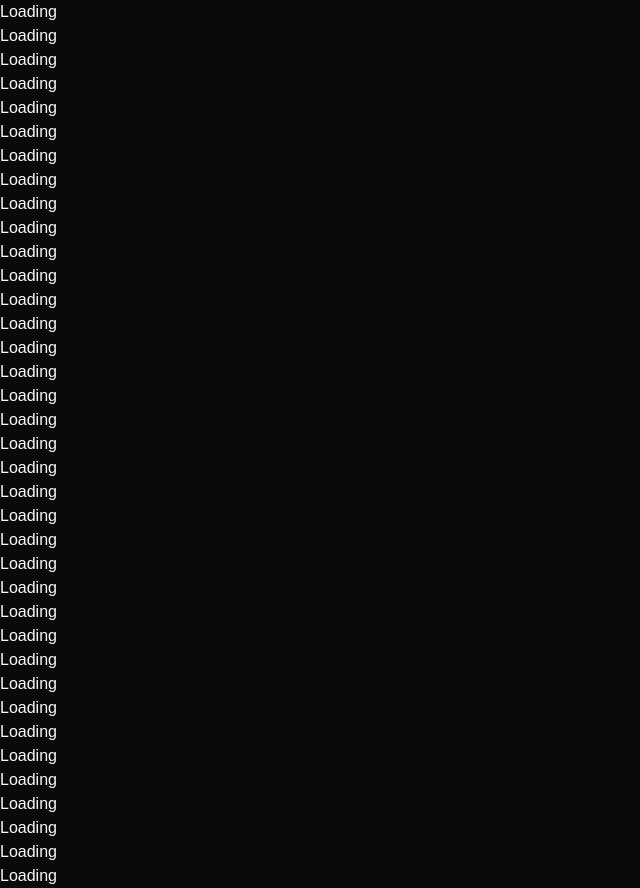
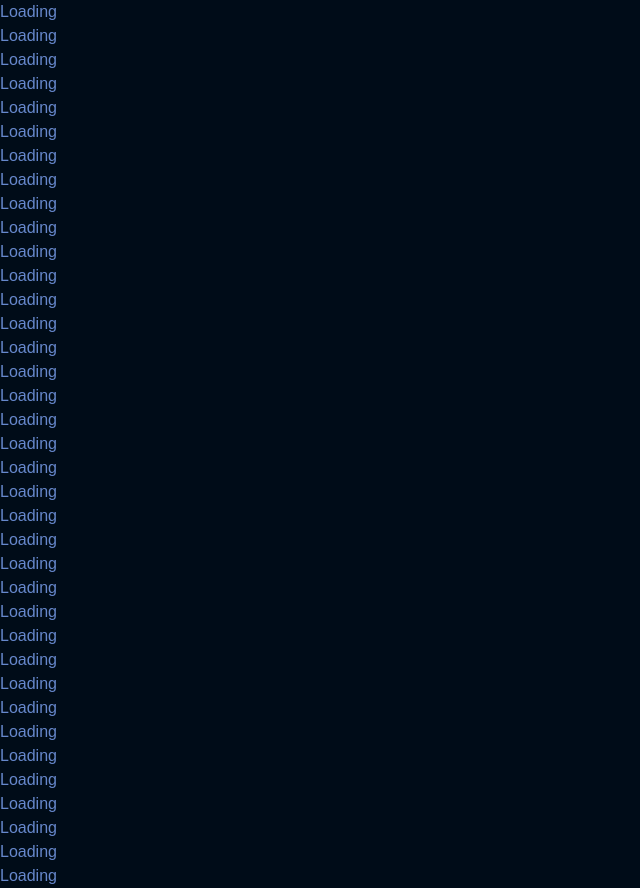
Before and after one commit to angga-prasetyo/anggaprasetyo, a React (Vite) app: page /loading in a window 1280 px wide. Shown: the whole page, without its empty margins (0-640 px from the left). Built offline with nearby package versions, Linux system fonts and the light colour scheme.

Commit message:
modify dark background foreground muted

```diff
--- a/src/components/ct-layout/type.ts
+++ b/src/components/ct-layout/type.ts
@@ -1,6 +1,7 @@
 import { CTSeoMetaProps } from '@/components/ct-seo-meta/type';
 
-export interface CTLayoutProps extends CTSeoMetaProps {
+export interface CTLayoutProps
+  extends CTSeoMetaProps, React.ComponentPropsWithoutRef<'div'> {
   /**
    * Title for your page. The title is customizable by using React Node or simply using a string.
    *
--- a/src/index.css
+++ b/src/index.css
@@ -33,7 +33,7 @@
   --chart-2: oklch(0.556 0 0);
   --chart-3: oklch(0.439 0 0);
   --chart-4: oklch(0.371 0 0);
-  --chart-5: oklch(0.269 0 0);
+  --chart-5: #384887;
   --radius: 0.625rem;
   --sidebar: oklch(0.985 0 0);
   --sidebar-foreground: oklch(0.145 0 0);
@@ -102,19 +102,19 @@ button {
 }
 
 .dark {
-  --background: oklch(0.145 0 0);
-  --foreground: oklch(0.985 0 0);
+  --background: #000c18;
+  --foreground: #6688cc;
   --card: oklch(0.205 0 0);
   --card-foreground: oklch(0.985 0 0);
   --popover: oklch(0.205 0 0);
   --popover-foreground: oklch(0.985 0 0);
   --primary: oklch(0.922 0 0);
   --primary-foreground: oklch(0.205 0 0);
-  --secondary: oklch(0.269 0 0);
+  --secondary: #384887;
   --secondary-foreground: oklch(0.985 0 0);
-  --muted: oklch(0.269 0 0);
+  --muted: #384887;
   --muted-foreground: oklch(0.708 0 0);
-  --accent: oklch(0.269 0 0);
+  --accent: #384887;
   --accent-foreground: oklch(0.985 0 0);
   --destructive: oklch(0.704 0.191 22.216);
   --border: oklch(1 0 0 / 10%);
@@ -124,12 +124,12 @@ button {
   --chart-2: oklch(0.556 0 0);
   --chart-3: oklch(0.439 0 0);
   --chart-4: oklch(0.371 0 0);
-  --chart-5: oklch(0.269 0 0);
+  --chart-5: #384887;
   --sidebar: oklch(0.205 0 0);
   --sidebar-foreground: oklch(0.985 0 0);
   --sidebar-primary: oklch(0.488 0.243 264.376);
   --sidebar-primary-foreground: oklch(0.985 0 0);
-  --sidebar-accent: oklch(0.269 0 0);
+  --sidebar-accent: #384887;
   --sidebar-accent-foreground: oklch(0.985 0 0);
   --sidebar-border: oklch(1 0 0 / 10%);
   --sidebar-ring: oklch(0.556 0 0);
```
